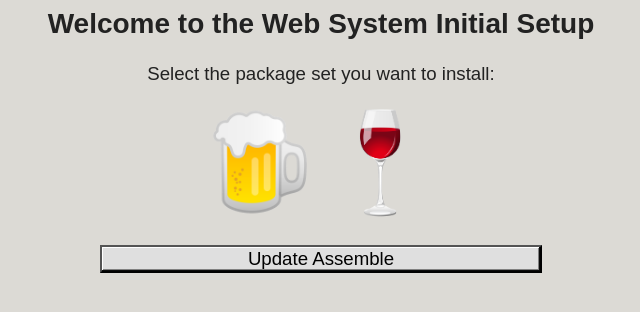
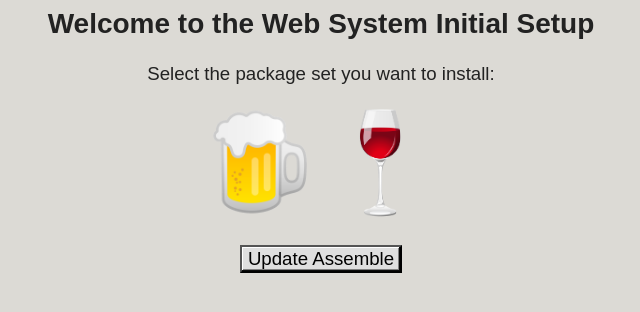
Before and after one commit to flossely/assemble, a PHP site: page / in a window 1280 px wide. Shown: the top 312 px of the page, without its empty margins (319-959 px from the left). Run offline with PHP 8.4, Linux system fonts and the light colour scheme.

Commit message:
Add new functionality

```diff
--- a/index.php
+++ b/index.php
@@ -132,7 +132,7 @@ function getPackage(layout) {
 <img style="height:15%;position:relative;" src="sw.fine.png" title="Fine Wine" onclick="getPackage('fine');">
 </p>
 <p align='center'>
-<input type="button" style="width:35%;position:relative;" onclick="get('i','','from','assemble','','flossely',false);" value="Update Assemble">
+<input type="button" onclick="get('i','','from','assemble','','flossely',false);" value="Update Assemble">
 </p>
 </body>
 </html>
```
